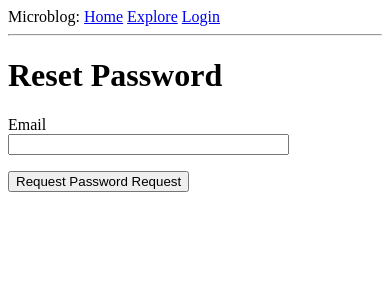
After one commit to khantthureinzaw/flask-microblog, a Flask app: page /reset_password_request in a window 390 px wide. The commit adds this page. Shown: the top 300 px of the page. Run offline with Flask 3, Linux system fonts and the light colour scheme.

Commit message:
Chapter 10: Implement password reset functionality and asynchronous emails
Inmplements a secure password reset flow using Flask-Mail for email delivery and JSON Web Tokens (JWT) for link validation.
Emails are now sent asynchronously in background threads to improve application responsiveness.

Includes password reset forms, routes, email templates, and 'User' model methods for token handling.

```diff
--- a/app/__init__.py
+++ b/app/__init__.py
@@ -3,6 +3,7 @@ from config import Config
 from flask_sqlalchemy import SQLAlchemy
 from flask_migrate import Migrate
 from flask_login import LoginManager
+from flask_mail import Mail
 import logging
 from logging.handlers import SMTPHandler, RotatingFileHandler
 import os
@@ -13,6 +14,7 @@ db = SQLAlchemy(app)
 migrate = Migrate(app, db)
 login = LoginManager(app)
 login.login_view = 'login'
+mail = Mail(app)
 
 if not app.debug:
     if app.config['MAIL_SERVER']:
--- a/app/forms.py
+++ b/app/forms.py
@@ -1,3 +1,4 @@
+import email
 from flask_wtf import FlaskForm
 from wtforms import StringField, PasswordField, BooleanField, SubmitField, TextAreaField
 from wtforms.validators import DataRequired, Email, EqualTo, ValidationError, Length
@@ -58,3 +59,12 @@ class PostForm(FlaskForm):
         Length(min=1, max=140)
     ])
     submit = SubmitField('Submit')
+
+class ResetPasswordRequestForm(FlaskForm):
+    email = StringField('Email', validators=[DataRequired(), Email()])
+    submit = SubmitField('Request Password Request')
+
+class ResetPasswordForm(FlaskForm):
+    password = PasswordField('Password', validators=[DataRequired()])
+    password2 = PasswordField('Repeat Password', validators=[DataRequired(), EqualTo('password')])
+    submit = SubmitField('Request Password Reset')
--- a/app/routes.py
+++ b/app/routes.py
@@ -2,10 +2,11 @@ from datetime import datetime, timezone
 from urllib.parse import urlsplit
 from flask import flash, redirect, render_template, request, url_for
 from app import app
-from app.forms import EmptyForm, LoginForm, PostForm, RegistrationForm, EditProfileForm
+from app.forms import EmptyForm, LoginForm, PostForm, RegistrationForm, EditProfileForm, ResetPasswordForm, ResetPasswordRequestForm
 from flask_login import current_user, login_required, login_user, logout_user
 from app import db
 from app.models import User, Post
+from app.email import send_password_reset_email
 import sqlalchemy as sa
 
 @app.before_request
@@ -94,6 +95,37 @@ def register():
 
     return render_template('register.html', title='Register', form=form)
 
+@app.route('/reset_password_request', methods=['GET', 'POST'])
+def reset_password_request():
+    if current_user.is_authenticated:
+        return redirect(url_for('index'))
+    form = ResetPasswordRequestForm()
+    if form.validate_on_submit():
+        user = db.session.scalar(
+            sa.select(User).where(User.email == form.email.data)
+        )
+        if user:
+            send_password_reset_email(user)
+        flash('Check your email for the instructions to reset your password')
+        return redirect(url_for('login'))
+    return render_template('reset_password_request.html',
+                           title='Reset Password', form=form)
+
+@app.route('/reset_password/<token>', methods=['GET', 'POST'])
+def reset_password(token):
+    if current_user.is_authenticated:
+        return redirect(url_for('index'))
+    user = User.verify_reset_password_token(token)
+    if not user:
+        return redirect(url_for('index'))
+    form = ResetPasswordForm()
+    if form.validate_on_submit():
+        user.set_password(form.password.data)
+        db.session.commit()
+        flash('Your password has been reset.')
+        return redirect(url_for('login'))
+    return render_template('reset_password.html', form=form)
+
 @app.route('/user/<username>')
 @login_required
 def user(username):
--- a/app/templates/login.html
+++ b/app/templates/login.html
@@ -21,5 +21,9 @@
     <p>{{ form.remember_me() }} {{ form.remember_me.label }}</p>
     <p>{{ form.submit() }}</p>
 </form>
+<p>
+    Forgot Your Password?
+    <a href="{{ url_for('reset_password_request') }}">Click to Reset It</a>
+</p>
 <p>New User? <a href="{{ url_for('register') }}">Click to Register!</a></p>
 {% endblock %}
--- /dev/null
+++ b/app/templates/reset_password_request.html
@@ -0,0 +1,15 @@
+{% extends "base.html" %}
+{% block content %}
+<h1>Reset Password</h1>
+<form action="" method="post">
+    {{ form.hidden_tag() }}
+    <p>
+        {{ form.email.label }}<br>
+        {{ form.email(size=32) }}<br>
+        {% for error in form.email.errors %}
+        <span style="color: red;">[{{ error }}]</span>
+        {% endfor %}
+    </p>
+    <p>{{ form.submit() }}</p>
+</form>
+{% endblock %}
```
Also changed, not shown: app/email.py (added, +24 -0 lines), app/models.py (+17 -1 lines), app/templates/email/reset_password.html (added, +19 -0 lines), app/templates/email/reset_password.txt (added, +11 -0 lines), app/templates/reset_password.html (added, +23 -0 lines), app.db.
